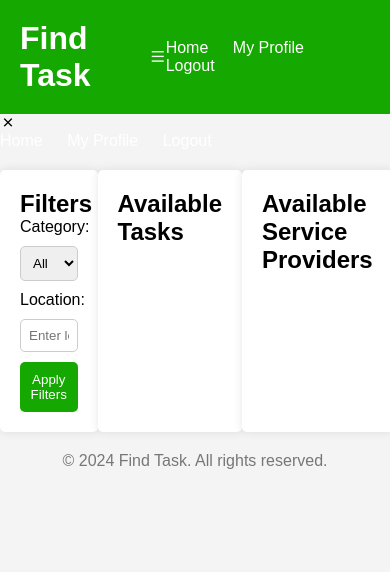
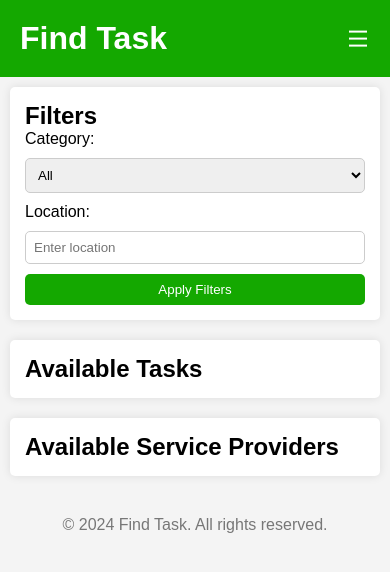
Before and after one commit to ZaynAnwar/Taskker, a PHP site: the page made by find task/find task.html in a window 390 px wide. Shown: the top 572 px of the page. Run offline with PHP 8.4, Linux system fonts and the light colour scheme; some libraries are stand-ins or nearby versions.

Commit message:
Update find task.css

```diff
--- a/find task/find task.css
+++ b/find task/find task.css
@@ -11,12 +11,12 @@ body {
   width: 100%;
   background-color: #fff;
 }
-body::-webkit-scrollbar{
+body::-webkit-scrollbar {
   background-color: #fff;
-    width: .55vw;
+  width: 0.55vw;
 }
-body::-webkit-scrollbar-thumb{
-    width: .55vw;
+body::-webkit-scrollbar-thumb {
+  width: 0.55vw;
   border-radius: 10px;
   background-color: #14a800;
 }
@@ -79,7 +79,8 @@ body {
   margin-bottom: 10px;
 }
 
-  .filters select, .filters input {
+.filters select,
+.filters input {
   width: 100%;
   padding: 8px;
   border-radius: 5px;
@@ -101,7 +102,8 @@ body {
   background-color: #0056b3;
 }
 
-  .task-listings, .service-provider-listings {
+.task-listings,
+.service-provider-listings {
   width: 70%;
   background-color: #fff;
   padding: 20px;
@@ -109,17 +111,20 @@ body {
   box-shadow: 0 0 10px rgba(0, 0, 0, 0.1);
 }
 
-  .task-listings h2, .service-provider-listings h2 {
+.task-listings h2,
+.service-provider-listings h2 {
   margin-top: 0;
 }
 
-  .task, .service-provider {
+.task,
+.service-provider {
   margin-bottom: 20px;
   border-bottom: 1px solid #ccc;
   padding-bottom: 10px;
 }
 
-  .task:last-child, .service-provider:last-child {
+.task:last-child,
+.service-provider:last-child {
   border-bottom: none;
 }
 
@@ -131,3 +136,128 @@ body {
 footer p {
   color: #777;
 }
+
+/* Sidebar styles */
+.sidebar {
+  position: fixed;
+  right: -250px;
+  top: 0;
+  width: 250px;
+  height: 100%;
+  background-color: #14a800;
+  color: #fff;
+  transition: right 0.3s ease;
+  z-index: 1000;
+  padding-top: 60px;
+}
+
+.sidebar-nav ul {
+  list-style-type: none;
+  padding: 0;
+}
+
+.sidebar-nav ul li {
+  margin-bottom: 20px;
+}
+
+.sidebar-nav ul li a {
+  color: #fff;
+  text-decoration: none;
+  padding: 10px;
+  display: block;
+}
+
+.close-btn {
+  position: absolute;
+  top: 10px;
+  left: 10px;
+  cursor: pointer;
+}
+
+/* Overlay styles */
+.overlay {
+  position: fixed;
+  top: 0;
+  left: 0;
+  width: 100%;
+  height: 100%;
+  background-color: rgba(0, 0, 0, 0.5);
+  opacity: 0;
+  visibility: hidden;
+  transition: opacity 0.3s ease;
+  z-index: 999;
+}
+
+/* Menu icon styles */
+.menu-icon {
+  cursor: pointer;
+  display: none;
+}
+
+.menu-icon i {
+  font-size: 24px;
+  color: #fff;
+}
+
+/* Responsive styles for mobile devices (max-width 480px) */
+@media (max-width: 480px) {
+  header nav {
+    display: none;
+  }
+
+  .menu-icon {
+    display: block;
+  }
+
+  .container {
+    flex-direction: column;
+    margin: 10px;
+  }
+
+  .filters,
+  .task-listings,
+  .service-provider-listings {
+    width: 100%;
+    margin-bottom: 20px;
+    padding: 15px;
+  }
+
+  .filters button {
+    padding: 8px;
+  }
+
+  .sidebar {
+    width: 200px;
+  }
+}
+
+@media (min-width: 481px) and (max-width: 900px) {
+  header nav {
+    display: none;
+  }
+
+  .menu-icon {
+    display: block;
+  }
+
+  .container {
+    flex-direction: column;
+    margin: 10px;
+  }
+
+  .filters,
+  .task-listings,
+  .service-provider-listings {
+    width: 100%;
+    margin-bottom: 20px;
+    padding: 15px;
+  }
+
+  .filters button {
+    padding: 8px;
+  }
+
+  .sidebar {
+    width: 200px;
+  }
+}
```
Lines whose indentation alone changed are shown as unchanged.
